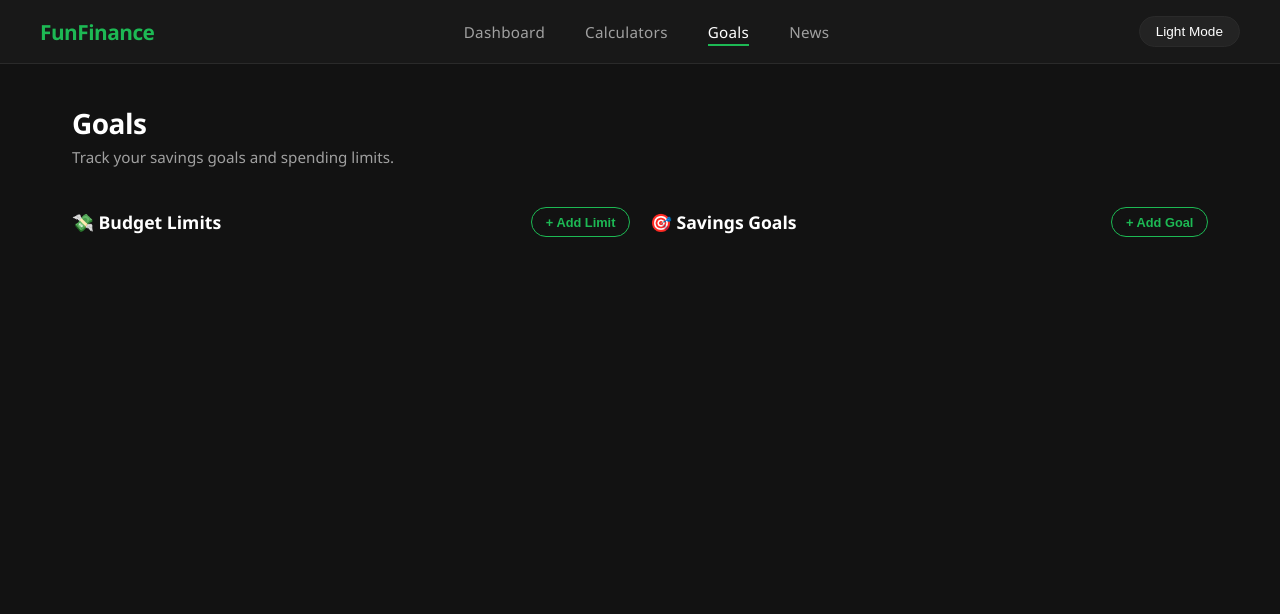
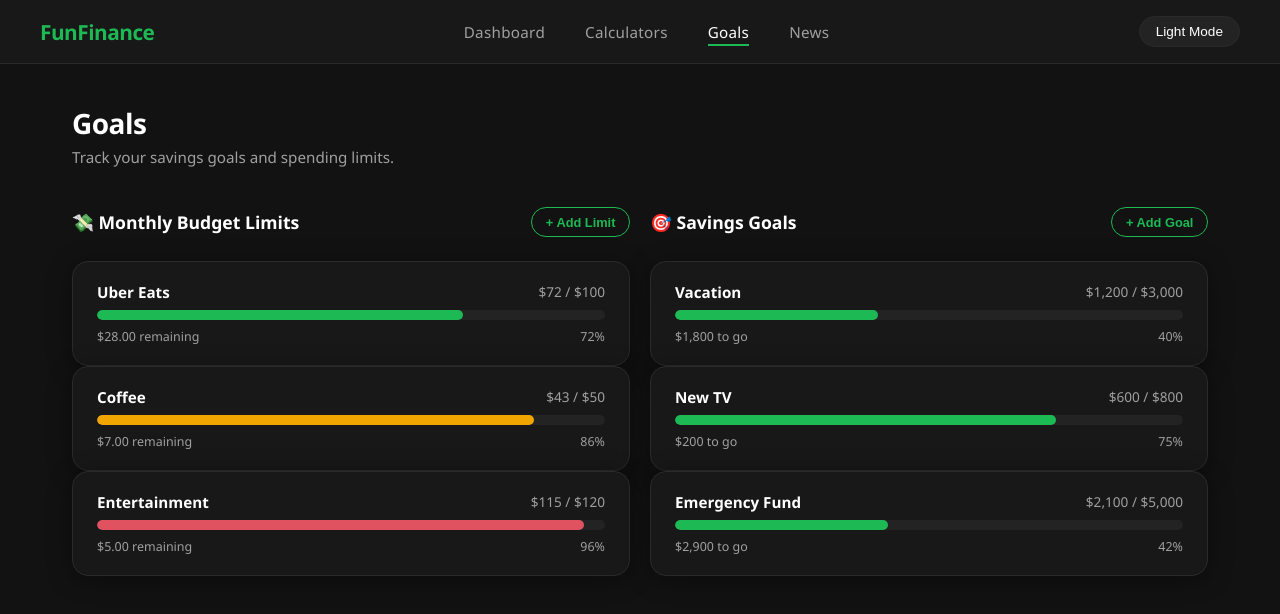
Before and after one commit to nowaynoah/finance-dashboard, a plain HTML site: page goals.html in a window 1280 px wide. Drawn offline with Linux system fonts and the light colour scheme; sample sign-in values are in the browser's storage.

Commit message:
added JS logic for goals page and animated progress bars

```diff
--- a/goals.html
+++ b/goals.html
@@ -29,7 +29,7 @@
 
       <div class="goals-column">
         <div class="goals-column-header">
-          <h2 class="goals-column-title">💸 Budget Limits</h2>
+          <h2 class="goals-column-title">💸 Monthly Budget Limits</h2>
           <button class="add-goal-btn" id="add-limit-btn">+ Add Limit</button>
         </div>
         <div class="goals-list" id="limits-list"></div>
--- a/js/goals.js
+++ b/js/goals.js
@@ -0,0 +1,149 @@
+// CHECK FOR USERNAME
+const savedUsername = sessionStorage.getItem("funfinance_username");
+
+if (!savedUsername) {
+    window.location.href = "splash.html";
+}
+
+// THEME SELECTION CARRY-OVER
+const savedTheme = localStorage.getItem("funfinance_theme") || "dark";
+document.documentElement.setAttribute("data-theme", savedTheme);
+
+// THEME TOGGLE
+const themeToggle = document.querySelector(".theme-toggle");
+themeToggle.textContent = savedTheme === "dark" ? "Light Mode" : "Dark Mode";
+
+themeToggle.addEventListener("click", function () {
+    const html = document.documentElement;
+
+    if (html.getAttribute("data-theme") === "dark") {
+        html.setAttribute("data-theme", "light");
+        themeToggle.textContent = "Dark Mode";
+        localStorage.setItem("funfinance_theme", "light");
+    } else {
+        html.setAttribute("data-theme", "dark");
+        themeToggle.textContent = "Light Mode";
+        localStorage.setItem("funfinance_theme", "dark");
+    }
+});
+
+// DEFAULT GOALS DATA
+const defaultLimits = [
+    { id: 1, name: "Uber Eats", spent: 72, limit: 100 },
+    { id: 2, name: "Coffee", spent: 43, limit: 50 },
+    { id: 3, name: "Entertainment", spent: 115, limit: 120 }
+];
+
+const defaultSavings = [
+    { id: 1, name: "Vacation", saved: 1200, target: 3000 },
+    { id: 2, name: "New TV", saved: 600, target: 800 },
+    { id: 3, name: "Emergency Fund", saved: 2100, target: 5000 }
+];
+
+// LOAD GOALS FROM LOCALSTORAGE
+function getLimits() {
+    return JSON.parse(localStorage.getItem("funfinance_limits")) || defaultLimits;
+}
+
+function getSavings() {
+    return JSON.parse(localStorage.getItem("funfinance_savings")) || defaultSavings;
+}
+
+function saveLimits(limits) {
+    localStorage.setItem("funfinance_limits", JSON.stringify(limits));
+}
+
+function saveSavingsGoals(savings) {
+    localStorage.setItem("funfinance_savings", JSON.stringify(savings));
+}
+
+// GET PROGRESS BAR COLOR
+function getLimitColor(spent, limit) {
+    const remaining = limit - spent;
+    const percentage = spent / limit;
+
+    if (remaining <= 5 || spent >= limit) return "red";
+    if (percentage >= 0.8) return "yellow";
+    return "green";
+}
+
+// RENDER BUDGET LIMITS
+function renderLimits() {
+    const limits = getLimits();
+    const list = document.getElementById("limits-list");
+    list.innerHTML = "";
+
+    limits.forEach(function (limit) {
+        const percentage = Math.min((limit.spent / limit.limit) * 100, 100);
+        const color = getLimitColor(limit.spent, limit.limit);
+        const remaining = limit.limit - limit.spent;
+
+        const card = document.createElement("div");
+        card.classList.add("goal-card");
+
+        card.innerHTML = `
+            <div class="goal-card-header">
+                <span class="goal-card-name">${limit.name}</span>
+                <span class="goal-card-amount">$${limit.spent} / $${limit.limit}</span>
+            </div>
+            <div class="progress-bar-track">
+                <div class="progress-bar-fill ${color}" data-width="${percentage}"></div>
+            </div>
+            <div class="goal-card-footer">
+                <span>${remaining >= 0 ? "$" + remaining.toFixed(2) + " remaining" : "$" + Math.abs(remaining).toFixed(2) + " over budget"}</span>
+                <span>${percentage.toFixed(0)}%</span>
+            </div>
+        `;
+
+        list.appendChild(card);
+    });
+
+    // Animate progress bars
+    setTimeout(function () {
+        document.querySelectorAll(".progress-bar-fill").forEach(function (bar) {
+            bar.style.width = bar.dataset.width + "%";
+        });
+    }, 100);
+}
+
+// RENDER SAVINGS GOALS
+function renderSavings() {
+    const savings = getSavings();
+    const list = document.getElementById("savings-list");
+    list.innerHTML = "";
+
+    savings.forEach(function (goal) {
+        const percentage = Math.min((goal.saved / goal.target) * 100, 100);
+        const remaining = goal.target - goal.saved;
+
+        const card = document.createElement("div");
+        card.classList.add("goal-card");
+
+        card.innerHTML = `
+            <div class="goal-card-header">
+                <span class="goal-card-name">${goal.name}</span>
+                <span class="goal-card-amount">$${goal.saved.toLocaleString("en-CA")} / $${goal.target.toLocaleString("en-CA")}</span>
+            </div>
+            <div class="progress-bar-track">
+                <div class="progress-bar-fill green" data-width="${percentage}"></div>
+            </div>
+            <div class="goal-card-footer">
+                <span>$${remaining.toLocaleString("en-CA")} to go</span>
+                <span>${percentage.toFixed(0)}%</span>
+            </div>
+        `;
+
+        list.appendChild(card);
+    });
+
+    // Animate progress bars
+    setTimeout(function () {
+        document.querySelectorAll(".progress-bar-fill").forEach(function (bar) {
+            bar.style.width = bar.dataset.width + "%";
+        });
+    }, 100);
+}
+
+// INITIAL RENDER
+renderLimits();
+renderSavings();
```
